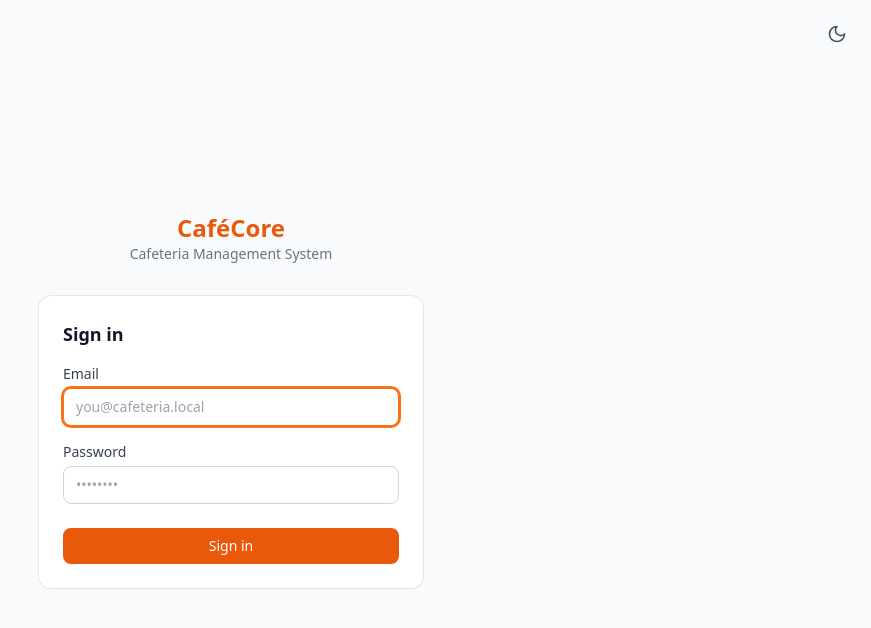
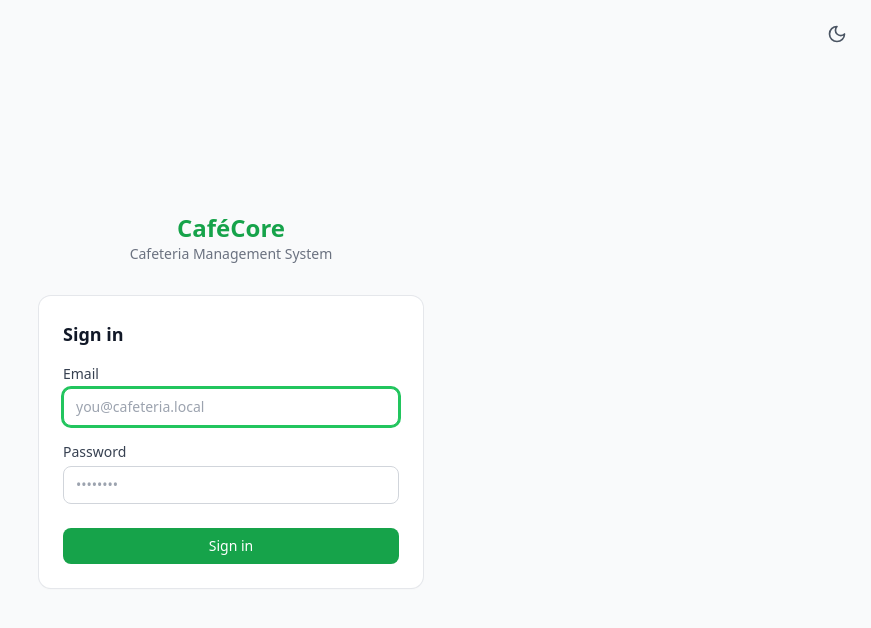
Before and after one commit to robelyinager12-web/Caf-Core, a React (Vite) app in the folder frontend/: page /login in a window 1280 px wide. Shown: the top 628 px of the page, without its empty margins (409-1280 px from the left). Built offline with nearby package versions, Linux system fonts and the light colour scheme; no server answers.

Commit message:
switch primary theme color from orange to green

```diff
--- a/frontend/tailwind.config.js
+++ b/frontend/tailwind.config.js
@@ -6,11 +6,11 @@ export default {
     extend: {
       colors: {
         primary: {
-          50: '#fff7ed',
-          100: '#ffedd5',
-          500: '#f97316',
-          600: '#ea580c',
-          700: '#c2410c',
+          50: '#f0fdf4',
+          100: '#dcfce7',
+          500: '#22c55e',
+          600: '#16a34a',
+          700: '#15803d',
         },
         success: '#16a34a',
         warning: '#eab308',
```
